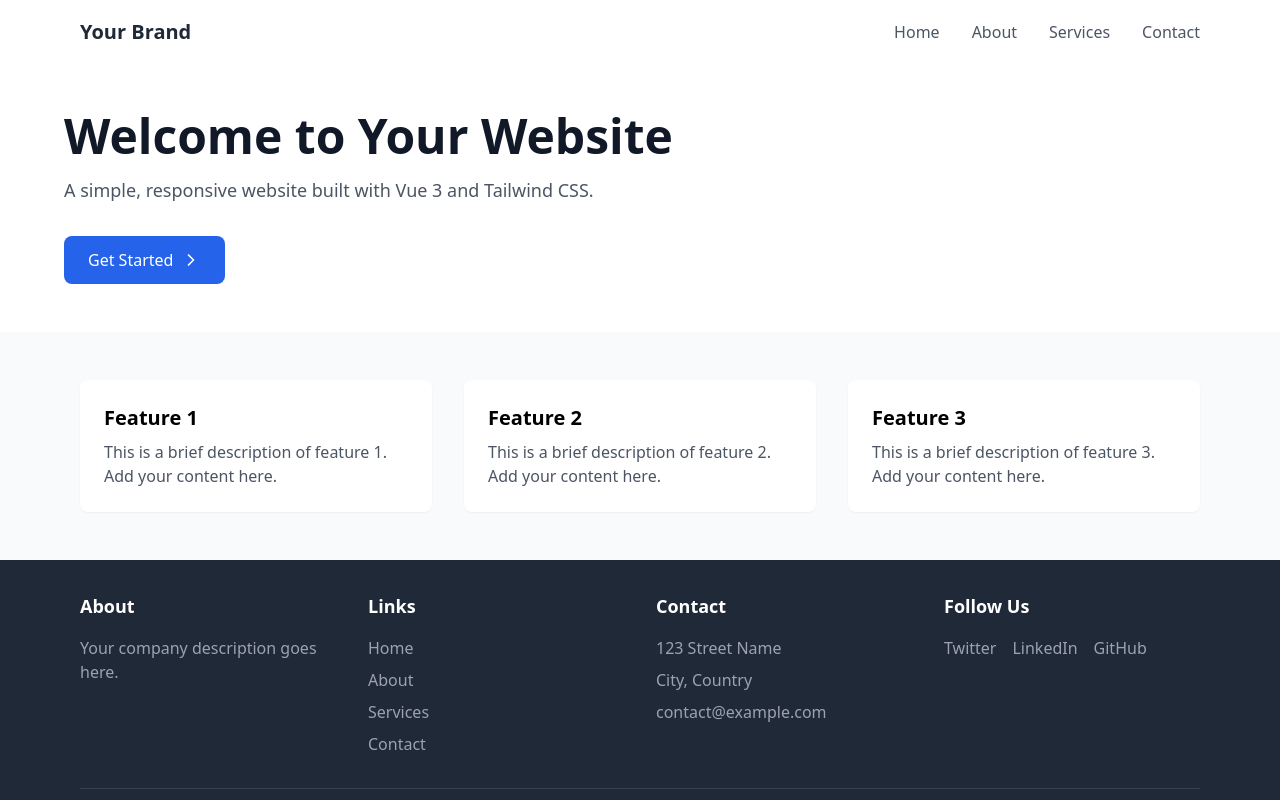
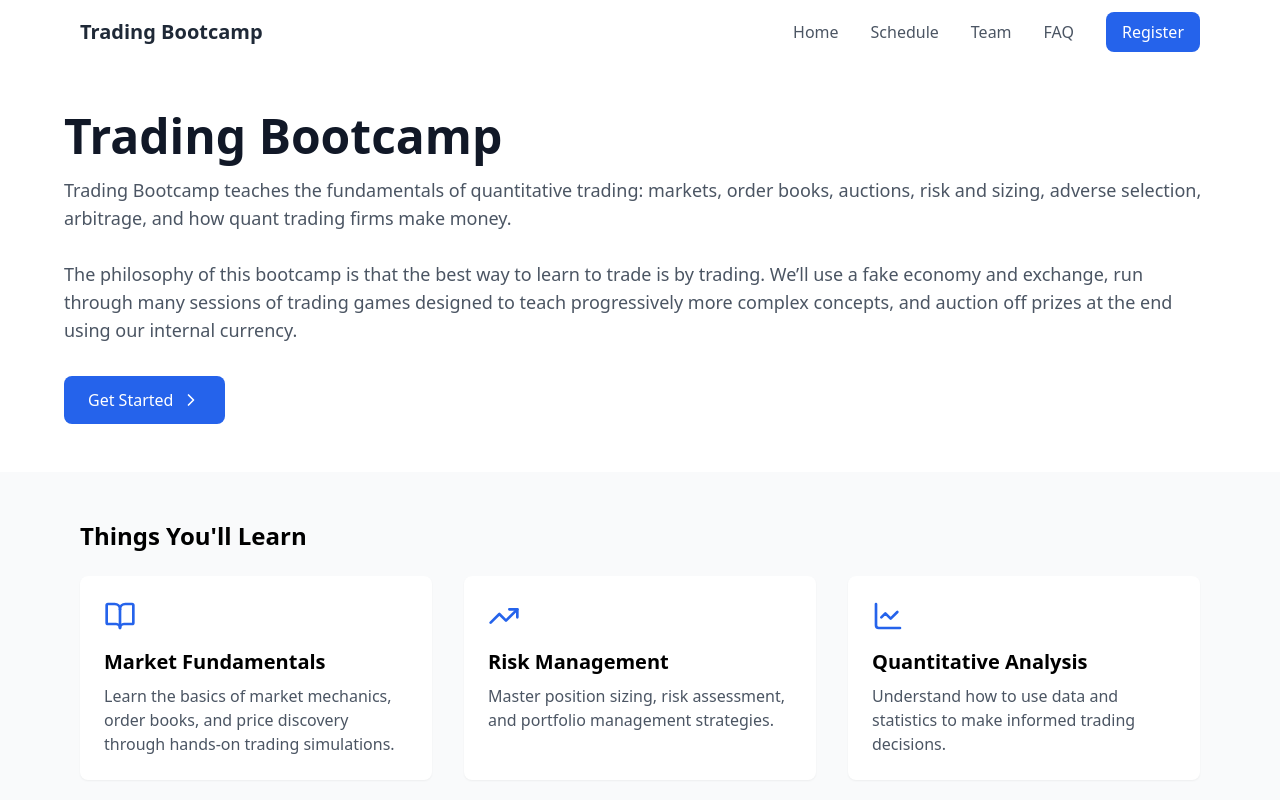
Before and after one commit to tradingbootcamp/website, a Vue app: page / in a window 1280 px wide. Shown: the top 800 px of the page. Built offline with nearby package versions, Linux system fonts and the light colour scheme.

Commit message:
added some content

```diff
--- a/package.json
+++ b/package.json
@@ -9,7 +9,8 @@
     "preview": "vite preview"
   },
   "dependencies": {
-    "vue": "^3.5.12"
+    "vue": "^3.5.12",
+    "vue-router": "4"
   },
   "devDependencies": {
     "@vitejs/plugin-vue": "^5.1.4",
--- a/src/App.vue
+++ b/src/App.vue
@@ -1,7 +1,8 @@
+<!-- App.vue -->
 <template>
-  <Website />
+  <router-view></router-view>
 </template>
 
-<script setup lang="ts">
-import Website from './components/Website.vue'
+<script setup>
+// No additional setup needed for basic router functionality
 </script>
--- /dev/null
+++ b/src/components/FeatureCard.vue
@@ -0,0 +1,26 @@
+<template>
+  <div class="bg-white p-6 rounded-lg shadow-sm hover:shadow-md transition-shadow">
+    <div class="mb-4">
+      <component :is="icon" class="w-8 h-8 text-blue-600" />
+    </div>
+    <h3 class="text-xl font-semibold mb-2">{{ title }}</h3>
+    <p class="text-gray-600">{{ description }}</p>
+  </div>
+</template>
+
+<script setup>
+defineProps({
+  title: {
+    type: String,
+    required: true
+  },
+  description: {
+    type: String,
+    required: true
+  },
+  icon: {
+    type: Object,
+    required: true
+  }
+})
+</script>
--- /dev/null
+++ b/src/components/faq.vue
@@ -0,0 +1,12 @@
+<template>
+    <Layout>
+        <div>
+            <h1>FAQ</h1>
+            <p>This is the FAQ page content.</p>
+        </div>
+    </Layout>
+</template>
+
+<script setup>
+import Layout from './Layout.vue'
+</script>
--- /dev/null
+++ b/src/components/home.vue
@@ -0,0 +1,70 @@
+<!-- Home.vue -->
+<template>
+  <Layout>
+    <!-- Hero Section -->
+    <div class="py-12 px-4 sm:px-6 lg:px-8 bg-white">
+      <div class="max-w-6xl mx-auto">
+        <h1 class="text-4xl sm:text-5xl font-bold text-gray-900 mb-4">
+          Trading Bootcamp
+        </h1>
+        <p class="text-lg text-gray-600 mb-8">
+          Trading Bootcamp teaches the fundamentals of quantitative trading: markets, order books, auctions, risk and sizing, adverse selection, arbitrage, and how quant trading firms make money.
+          <br />
+          <br />
+          The philosophy of this bootcamp is that the best way to learn to trade is by trading. We’ll use a fake economy and exchange, run through many sessions of trading games designed to teach progressively more complex concepts, and auction off prizes at the end using our internal currency.
+        </p>
+        <button class="bg-blue-600 text-white px-6 py-3 rounded-lg hover:bg-blue-700 flex items-center">
+          Get Started
+          <ChevronRight class="ml-2" :size="20" />
+        </button>
+      </div>
+    </div>
+
+    <!-- Content Sections -->
+    <div class="max-w-6xl mx-auto px-4 py-12">
+      <h2 class="text-2xl font-bold mb-6">Things You'll Learn</h2>
+      <div class="grid md:grid-cols-3 gap-8">
+        <FeatureCard
+          v-for="feature in features"
+          :key="feature.title"
+          v-bind="feature"
+        />
+      </div>
+    </div>
+
+    <!-- Venue Section -->
+    <div class="bg-white">
+      <div class="max-w-6xl mx-auto px-4 py-12">
+        <h2 class="text-2xl font-bold mb-6">Venue</h2>
+        <p class="text-lg text-gray-600 mb-4">
+          The Trading Bootcamp will be held at the Downtown Conference Center, located at 123 Main St, Cityville.
+          Join us in a state-of-the-art facility designed for interactive learning and networking.
+        </p>
+      </div>
+    </div>
+  </Layout>
+</template>
+
+<script setup>
+import { ChevronRight, BookOpen, TrendingUp, LineChart } from 'lucide-vue-next'
+import Layout from './Layout.vue'
+import FeatureCard from './FeatureCard.vue'
+
+const features = [
+  {
+    title: 'Market Fundamentals',
+    description: 'Learn the basics of market mechanics, order books, and price discovery through hands-on trading simulations.',
+    icon: BookOpen
+  },
+  {
+    title: 'Risk Management',
+    description: 'Master position sizing, risk assessment, and portfolio management strategies.',
+    icon: TrendingUp
+  },
+  {
+    title: 'Quantitative Analysis',
+    description: 'Understand how to use data and statistics to make informed trading decisions.',
+    icon: LineChart
+  }
+]
+</script>
--- a/src/components/website.vue
+++ b/src/components/layout.vue
@@ -1,3 +1,4 @@
+<!-- Layout.vue -->
 <template>
     <div class="min-h-screen bg-gray-50">
       <!-- Navbar -->
@@ -5,18 +6,20 @@
         <div class="max-w-6xl mx-auto px-4">
           <div class="flex justify-between h-16">
             <div class="flex items-center">
-              <span class="text-xl font-bold text-gray-800">Your Brand</span>
+              <span class="text-xl font-bold text-gray-800">Trading Bootcamp</span>
             </div>
 
             <!-- Desktop Menu -->
             <div class="hidden md:flex items-center space-x-8">
-              <a href="#" class="text-gray-600 hover:text-gray-900">Home</a>
-              <a href="#" class="text-gray-600 hover:text-gray-900">About</a>
-              <a href="#" class="text-gray-600 hover:text-gray-900">Services</a>
-              <a href="#" class="text-gray-600 hover:text-gray-900">Contact</a>
+              <router-link to="/" class="text-gray-600 hover:text-gray-900">Home</router-link>
+              <router-link to="/schedule" class="text-gray-600 hover:text-gray-900">Schedule</router-link>
+              <router-link to="/team" class="text-gray-600 hover:text-gray-900">Team</router-link>
+              <router-link to="/faq" class="text-gray-600 hover:text-gray-900">FAQ</router-link>
+              <button class="bg-blue-600 text-white px-4 py-2 rounded-lg hover:bg-blue-700">
+                Register
+              </button>
             </div>
 
-            <!-- Mobile menu button -->
             <div class="md:hidden flex items-center">
               <button
                 @click="isMenuOpen = !isMenuOpen"
@@ -32,42 +35,19 @@
         <!-- Mobile Menu -->
         <div v-if="isMenuOpen" class="md:hidden">
           <div class="px-2 pt-2 pb-3 space-y-1">
-            <a href="#" class="block px-3 py-2 text-gray-600 hover:text-gray-900 hover:bg-gray-50">Home</a>
-            <a href="#" class="block px-3 py-2 text-gray-600 hover:text-gray-900 hover:bg-gray-50">About</a>
-            <a href="#" class="block px-3 py-2 text-gray-600 hover:text-gray-900 hover:bg-gray-50">Services</a>
-            <a href="#" class="block px-3 py-2 text-gray-600 hover:text-gray-900 hover:bg-gray-50">Contact</a>
+            <router-link to="/" class="block px-3 py-2 text-gray-600 hover:text-gray-900 hover:bg-gray-50">Home</router-link>
+            <router-link to="/schedule" class="block px-3 py-2 text-gray-600 hover:text-gray-900 hover:bg-gray-50">Schedule</router-link>
+            <router-link to="/team" class="block px-3 py-2 text-gray-600 hover:text-gray-900 hover:bg-gray-50">Team</router-link>
+            <router-link to="/faq" class="block px-3 py-2 text-gray-600 hover:text-gray-900 hover:bg-gray-50">FAQ</router-link>
+            <button class="block w-full bg-blue-600 text-white px-4 py-2 rounded-lg hover:bg-blue-700">
+              Register
+            </button>
           </div>
         </div>
       </nav>
 
-      <!-- Hero Section -->
-      <div class="py-12 px-4 sm:px-6 lg:px-8 bg-white">
-        <div class="max-w-6xl mx-auto">
-          <h1 class="text-4xl sm:text-5xl font-bold text-gray-900 mb-4">
-            Welcome to Your Website
-          </h1>
-          <p class="text-lg text-gray-600 mb-8">
-            A simple, responsive website built with Vue 3 and Tailwind CSS.
-          </p>
-          <button class="bg-blue-600 text-white px-6 py-3 rounded-lg hover:bg-blue-700 flex items-center">
-            Get Started
-            <ChevronRight class="ml-2" :size="20" />
-          </button>
-        </div>
-      </div>
-
-      <!-- Content Sections -->
-      <div class="max-w-6xl mx-auto px-4 py-12">
-        <div class="grid md:grid-cols-3 gap-8">
-          <!-- Feature Cards -->
-          <div v-for="item in 3" :key="item" class="bg-white p-6 rounded-lg shadow-sm">
-            <h3 class="text-xl font-semibold mb-2">Feature {{ item }}</h3>
-            <p class="text-gray-600">
-              This is a brief description of feature {{ item }}. Add your content here.
-            </p>
-          </div>
-        </div>
-      </div>
+      <!-- Main Content -->
+      <slot></slot>
 
       <!-- Footer -->
       <footer class="bg-gray-800 text-white">
@@ -82,10 +62,10 @@
             <div>
               <h4 class="text-lg font-semibold mb-4">Links</h4>
               <ul class="space-y-2">
-                <li><a href="#" class="text-gray-400 hover:text-white">Home</a></li>
-                <li><a href="#" class="text-gray-400 hover:text-white">About</a></li>
-                <li><a href="#" class="text-gray-400 hover:text-white">Services</a></li>
-                <li><a href="#" class="text-gray-400 hover:text-white">Contact</a></li>
+                <li><router-link to="/" class="text-gray-400 hover:text-white">Home</router-link></li>
+                <li><router-link to="/schedule" class="text-gray-400 hover:text-white">Schedule</router-link></li>
+                <li><router-link to="/team" class="text-gray-400 hover:text-white">Team</router-link></li>
+                <li><router-link to="/faq" class="text-gray-400 hover:text-white">FAQ</router-link></li>
               </ul>
             </div>
             <div>
@@ -115,7 +95,7 @@
 
   <script setup>
   import { ref } from 'vue'
-  import { Menu, X, ChevronRight } from 'lucide-vue-next'
+  import { Menu, X } from 'lucide-vue-next'
 
   const isMenuOpen = ref(false)
   </script>
--- /dev/null
+++ b/src/components/schedule.vue
@@ -0,0 +1,14 @@
+<template>
+    <Layout>
+        <div class="max-w-6xl mx-auto px-4 py-12">
+            <h1 class="text-4xl sm:text-5xl font-bold text-gray-900 mb-4">Schedule</h1>
+            <p class="text-lg text-gray-600 mb-8">
+                The next bootcamp runs from 6th to 11th of November, you can view the schedule <a href="https://docs.google.com/spreadsheets/d/1VenNKSoZSAvVWJMee17tZ-vuCBqIUwHVPfDjI46iSxU/edit?gid=343028241#gid=343028241" class="text-blue-600 hover:text-blue-800">here</a>.
+            </p>
+        </div>
+    </Layout>
+</template>
+
+<script setup>
+import Layout from './Layout.vue'
+</script>
--- /dev/null
+++ b/src/components/team.vue
@@ -0,0 +1,12 @@
+<template>
+    <Layout>
+        <div>
+            <h1>Team</h1>
+            <p>This is the team page content.</p>
+        </div>
+    </Layout>
+</template>
+
+<script setup>
+import Layout from './Layout.vue'
+</script>
--- a/src/main.ts
+++ b/src/main.ts
@@ -1,5 +1,7 @@
 import { createApp } from 'vue'
 import './style.css'
 import App from './App.vue'
-
-createApp(App).mount('#app')
+import router from './router'
+const app = createApp(App)
+app.use(router)
+app.mount('#app')
```
Also changed, not shown: src/router/index.ts (added, +19 -0 lines), 1 other file (tests, documents, lock files or other folders).
